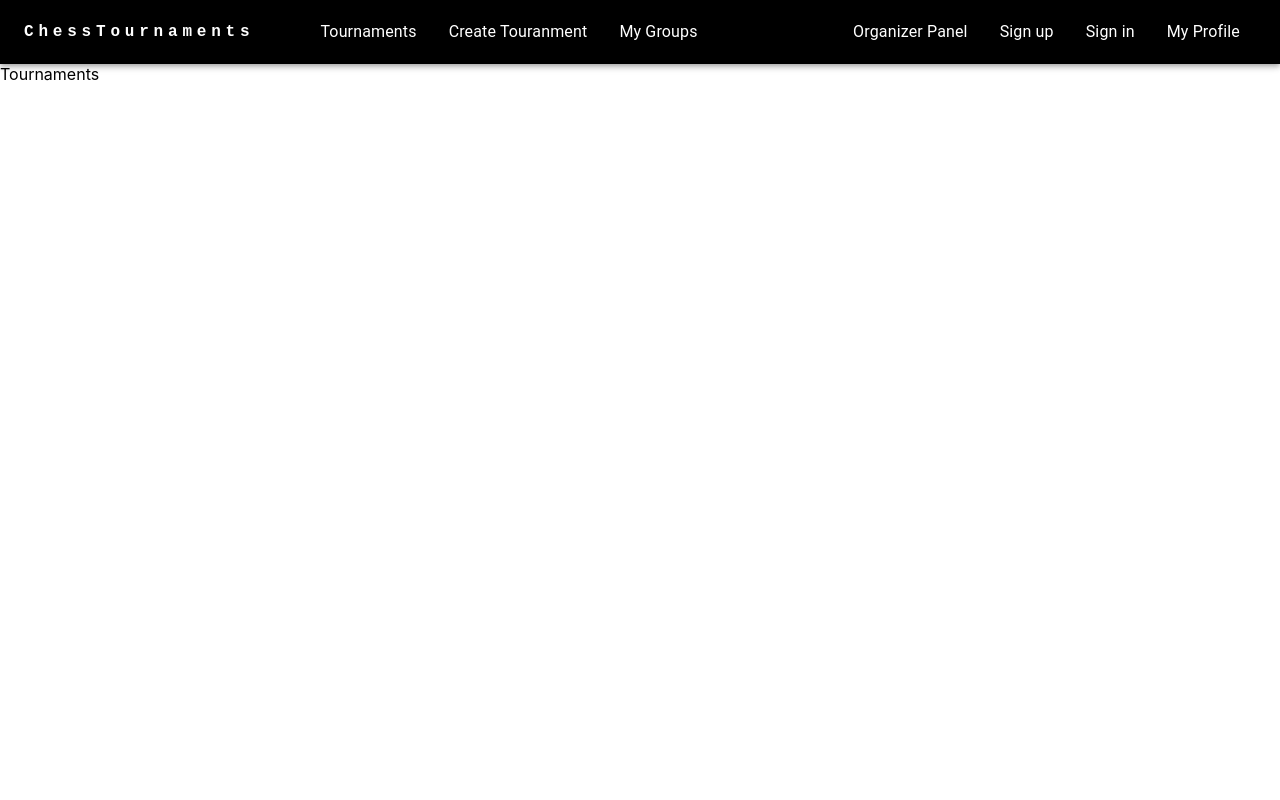
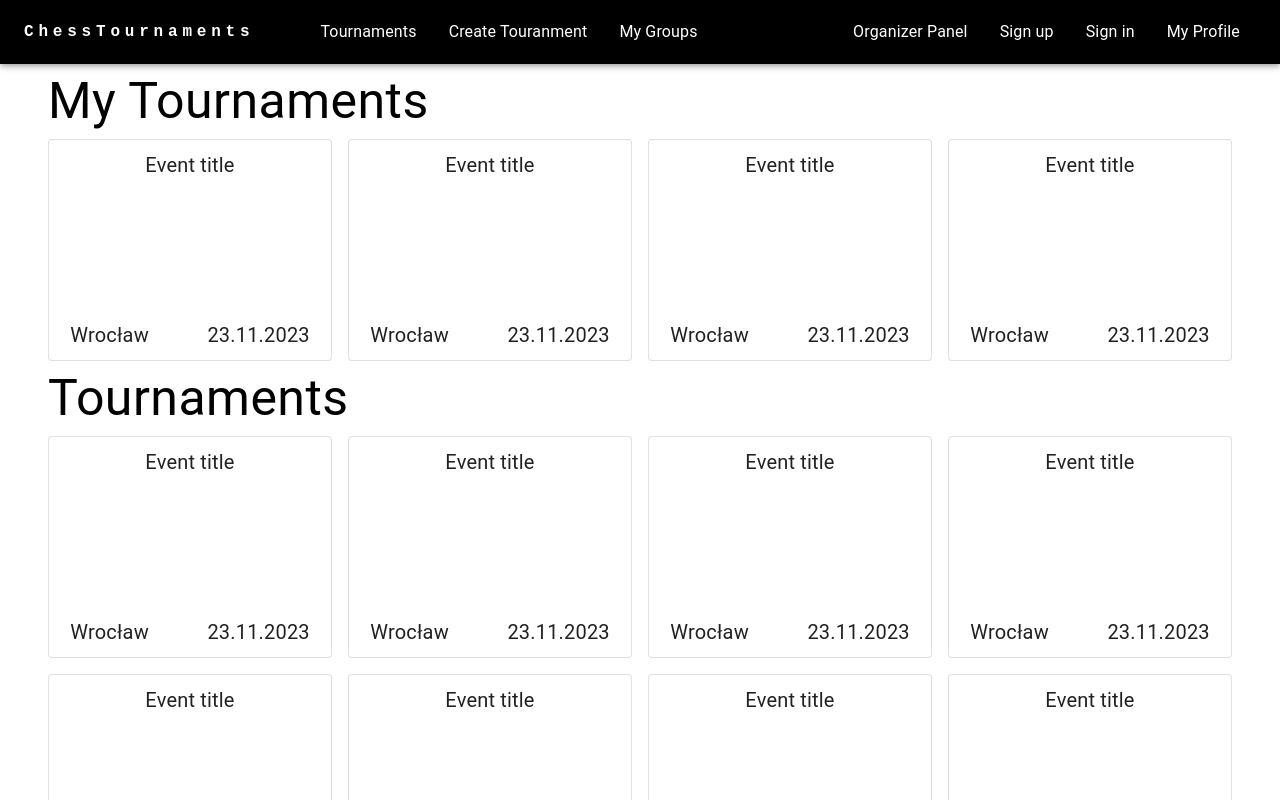
Before and after one commit to PiotrPrzybyla/chesstournaments-frontend, a React (Create React App) app: page / in a window 1280 px wide. Shown: the top 800 px of the page. Built offline with nearby package versions, Linux system fonts and the light colour scheme.

Commit message:
Tournaments Page

```diff
--- a/src/Pages/TournamentsPage.tsx
+++ b/src/Pages/TournamentsPage.tsx
@@ -1,12 +1,15 @@
 import React from "react";
-import { useTranslation } from "react-i18next";
 import UIGenerator from "../components/UIGenerator/UIGenerator";
+import TournamentsPanel from "../components/TournamentsPanel/TournamentsPanel";
 
 interface ITournamentsPageProps {}
 
 const TournamentsPage: React.FC<ITournamentsPageProps> = () => {
-	const { t } = useTranslation("tournaments");
-	return <UIGenerator>{`${t("title")}`}</UIGenerator>;
+  return (
+    <UIGenerator>
+      <TournamentsPanel></TournamentsPanel>
+    </UIGenerator>
+  );
 };
 
 export default TournamentsPage;
--- /dev/null
+++ b/src/components/TournamentsPanel/MyTournaments.tsx
@@ -0,0 +1,26 @@
+import { Container } from "@mui/system";
+import React from "react";
+import { useTranslation } from "react-i18next";
+import { SectionTitle } from "./styles";
+import TournamentsList from "./TournamentsList";
+
+interface IMyTournamentsProps {}
+
+const tournamentsTempList = [
+  { title: "Event title", location: "Wrocław", date: "23.11.2023" },
+  { title: "Event title", location: "Wrocław", date: "23.11.2023" },
+  { title: "Event title", location: "Wrocław", date: "23.11.2023" },
+  { title: "Event title", location: "Wrocław", date: "23.11.2023" },
+];
+
+const MyTournaments: React.FC<IMyTournamentsProps> = () => {
+  const { t } = useTranslation("tournaments");
+  return (
+    <Container maxWidth={false}>
+      <SectionTitle> {`${t("myTournaments")}`}</SectionTitle>
+      <TournamentsList tournaments={tournamentsTempList}></TournamentsList>
+    </Container>
+  );
+};
+
+export default MyTournaments;
--- /dev/null
+++ b/src/components/TournamentsPanel/OtherTournaments.tsx
@@ -0,0 +1,40 @@
+import { Container } from "@mui/material";
+import React from "react";
+import { SectionTitle } from "./styles";
+import { useTranslation } from "react-i18next";
+import TournamentsList from "./TournamentsList";
+
+interface IOtherTournamentsProps {}
+
+const tournamentsTempList = [
+  { title: "Event title", location: "Wrocław", date: "23.11.2023" },
+  { title: "Event title", location: "Wrocław", date: "23.11.2023" },
+  { title: "Event title", location: "Wrocław", date: "23.11.2023" },
+  { title: "Event title", location: "Wrocław", date: "23.11.2023" },
+  { title: "Event title", location: "Wrocław", date: "23.11.2023" },
+  { title: "Event title", location: "Wrocław", date: "23.11.2023" },
+  { title: "Event title", location: "Wrocław", date: "23.11.2023" },
+  { title: "Event title", location: "Wrocław", date: "23.11.2023" },
+  { title: "Event title", location: "Wrocław", date: "23.11.2023" },
+  { title: "Event title", location: "Wrocław", date: "23.11.2023" },
+  { title: "Event title", location: "Wrocław", date: "23.11.2023" },
+  { title: "Event title", location: "Wrocław", date: "23.11.2023" },
+  { title: "Event title", location: "Wrocław", date: "23.11.2023" },
+  { title: "Event title", location: "Wrocław", date: "23.11.2023" },
+  { title: "Event title", location: "Wrocław", date: "23.11.2023" },
+  { title: "Event title", location: "Wrocław", date: "23.11.2023" },
+  { title: "Event title", location: "Wrocław", date: "23.11.2023" },
+  { title: "Event title", location: "Wrocław", date: "23.11.2023" },
+];
+
+const OtherTournaments: React.FC<IOtherTournamentsProps> = () => {
+  const { t } = useTranslation("tournaments");
+  return (
+    <Container maxWidth={false}>
+      <SectionTitle> {`${t("otherTournaments")}`}</SectionTitle>
+      <TournamentsList tournaments={tournamentsTempList}></TournamentsList>
+    </Container>
+  );
+};
+
+export default OtherTournaments;
--- /dev/null
+++ b/src/components/TournamentsPanel/TournamentElement.tsx
@@ -0,0 +1,33 @@
+import React from "react";
+import { ITournament } from "./types";
+import { Card, Grid } from "@mui/material";
+import { TournamentInfo } from "./styles";
+
+interface ITournamentElementProps {
+  tournamentInfo: ITournament;
+}
+
+const TournamentElement: React.FC<ITournamentElementProps> = ({
+  tournamentInfo,
+}) => {
+  const { title, location, date } = tournamentInfo;
+  return (
+    <Card variant="outlined">
+      <Grid container rowGap={15} justifyContent="center">
+        <Grid item>
+          <TournamentInfo>{title}</TournamentInfo>
+        </Grid>
+        <Grid container spacing={2} justifyContent="space-around">
+          <Grid item>
+            <TournamentInfo>{location}</TournamentInfo>
+          </Grid>
+          <Grid item>
+            <TournamentInfo>{date}</TournamentInfo>
+          </Grid>
+        </Grid>
+      </Grid>
+    </Card>
+  );
+};
+
+export default TournamentElement;
--- /dev/null
+++ b/src/components/TournamentsPanel/TournamentsList.tsx
@@ -0,0 +1,22 @@
+import { Grid } from "@mui/material";
+import React from "react";
+import { ITournament } from "./types";
+import TournamentElement from "./TournamentElement";
+
+interface ITournamentsListProps {
+  tournaments: ITournament[];
+}
+
+const TournamentsList: React.FC<ITournamentsListProps> = ({ tournaments }) => {
+  return (
+    <Grid container spacing={2}>
+      {tournaments.map(({ title, location, date }, index) => (
+        <Grid item xs={8} sm={6} md={3} key={index}>
+          <TournamentElement tournamentInfo={{ title, location, date }} />
+        </Grid>
+      ))}
+    </Grid>
+  );
+};
+
+export default TournamentsList;
--- /dev/null
+++ b/src/components/TournamentsPanel/TournamentsPanel.tsx
@@ -0,0 +1,17 @@
+import { Container } from "@mui/material";
+import React from "react";
+import MyTournaments from "./MyTournaments";
+import OtherTournaments from "./OtherTournaments";
+
+interface ITournamentsPanelProps {}
+
+const TournamentsPanel: React.FC<ITournamentsPanelProps> = () => {
+  return (
+    <Container maxWidth={false}>
+      <MyTournaments />
+      <OtherTournaments />
+    </Container>
+  );
+};
+
+export default TournamentsPanel;
--- /dev/null
+++ b/src/components/TournamentsPanel/styles.tsx
@@ -0,0 +1,11 @@
+import { Typography } from "@mui/material";
+import { styled } from "@mui/system";
+
+export const SectionTitle = styled(Typography)({
+  fontSize: "50px",
+});
+
+export const TournamentInfo = styled(Typography)({
+  fontSize: "20px",
+  margin: "10px",
+});
--- /dev/null
+++ b/src/components/TournamentsPanel/types.tsx
@@ -0,0 +1,5 @@
+export interface ITournament {
+  title: string;
+  location: string;
+  date: string;
+}
--- a/src/translations/en/tournaments.json
+++ b/src/translations/en/tournaments.json
@@ -1,3 +1,4 @@
 {
-    "title": "Tournaments"
+    "myTournaments": "My Tournaments",
+    "otherTournaments" : "Tournaments"
 }
--- a/src/translations/pl/tournaments.json
+++ b/src/translations/pl/tournaments.json
@@ -1,3 +1,4 @@
 {
-    "title": "Turnieje"
+    "myTournaments": "Moje Turnieje",
+    "otherTournaments" : "Turnieje"
 }
```
